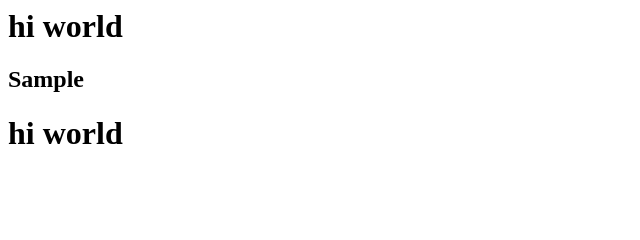
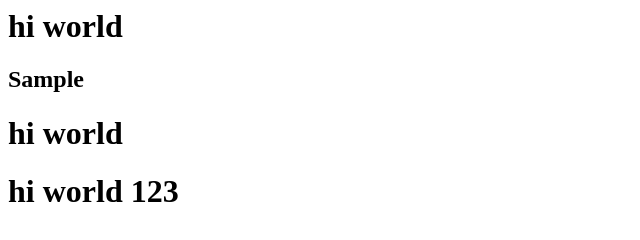
Before and after one commit to echinnasoft/test-repo, a plain HTML site: page index.html in a window 1280 px wide. Shown: the whole page, without its empty margins (0-640 px from the left). Drawn offline with Linux system fonts and the light colour scheme.

Commit message:
Update index.html
updated @ 20200909

```diff
--- a/index.html
+++ b/index.html
@@ -6,5 +6,6 @@
         <h1>hi world</h1>
         <h2>Sample</h2>
         <h1>hi world </h1>
+        <h1>hi world 123</h1>
     </body>
 </html>
```
